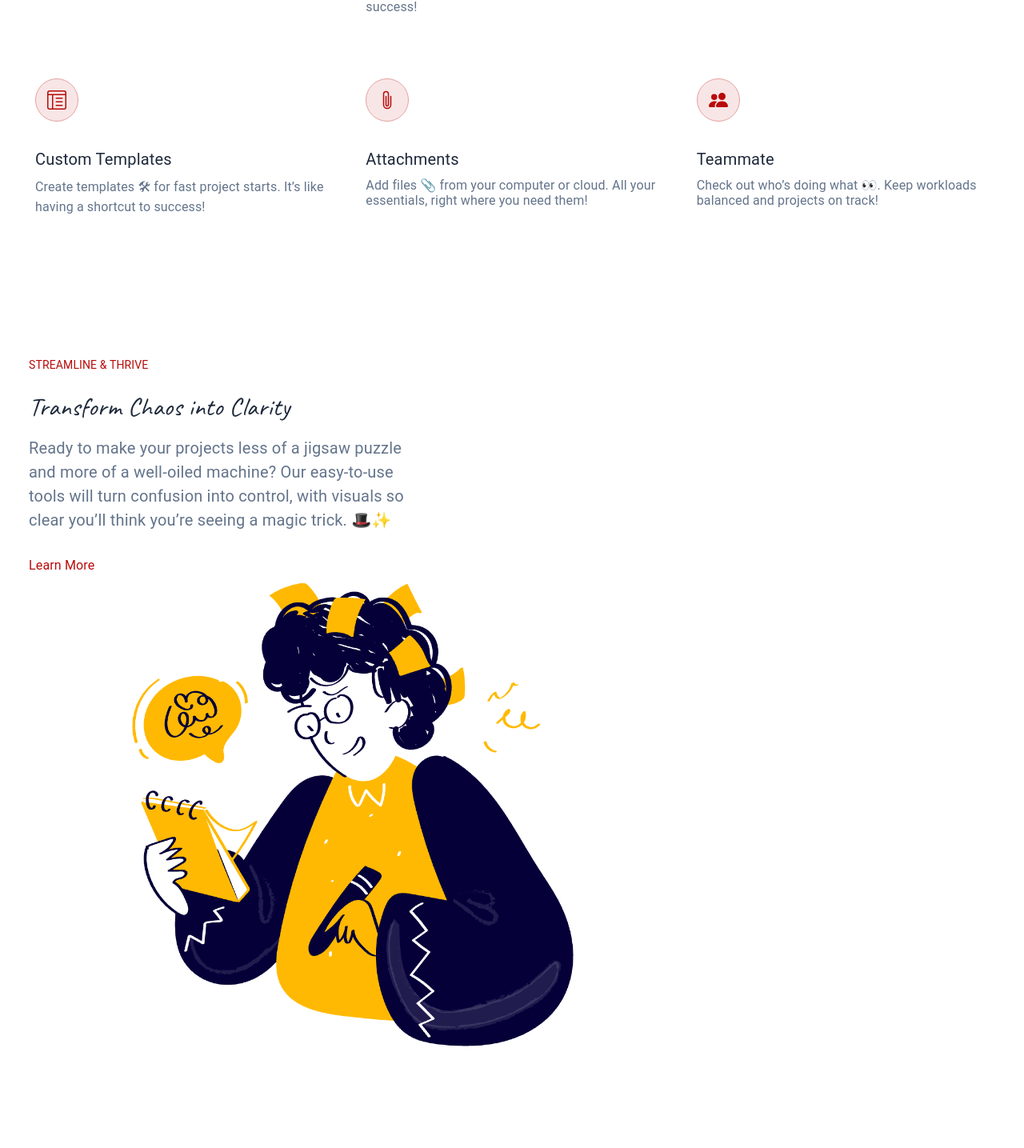
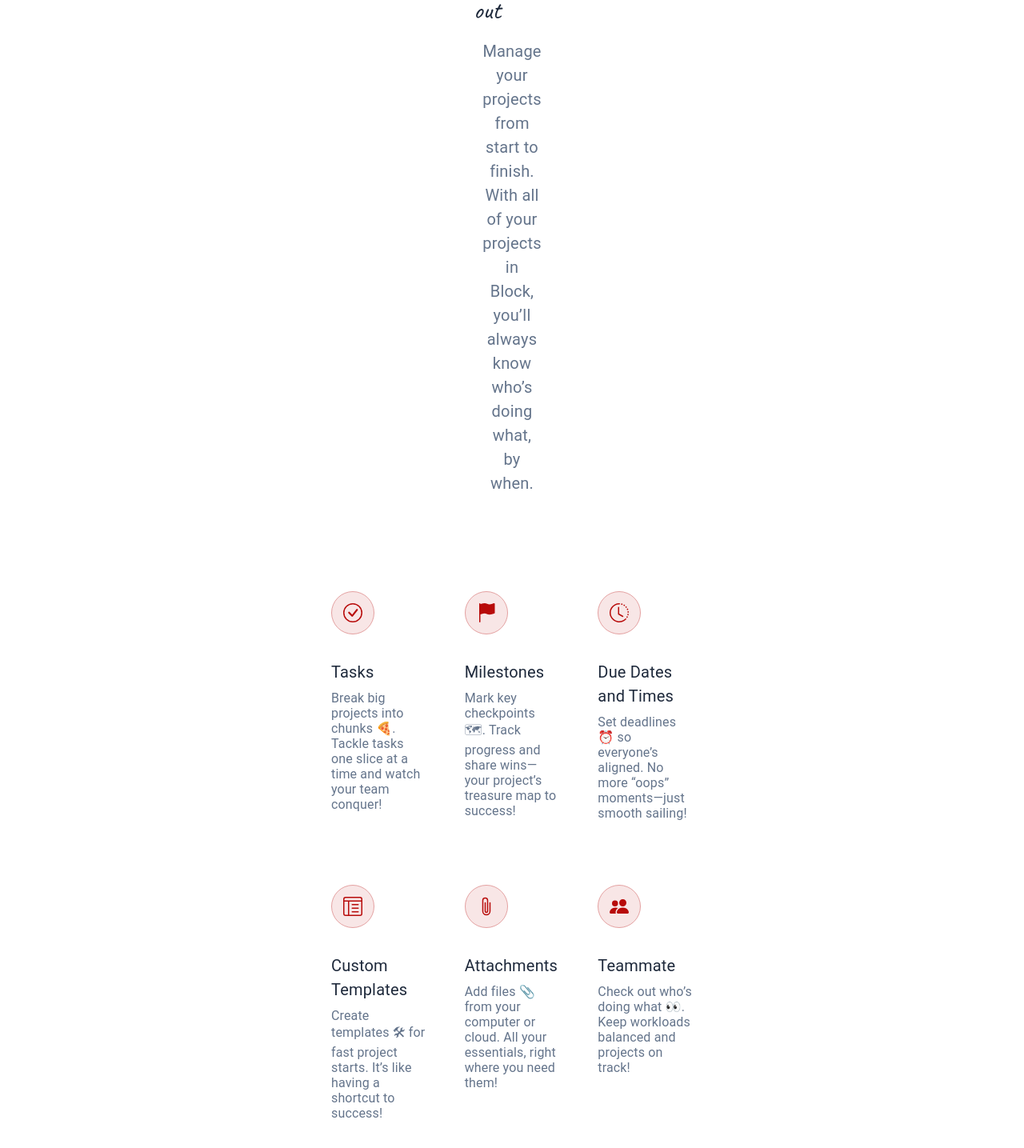
Before and after one commit to devxquadgit/devxquad, a Next.js app in the folder client/: page / in a window 1280 px wide. Shown: the part 1339-2774 px from the top of the page at 80% size. Built offline with nearby package versions, Linux system fonts and the light colour scheme.

Commit message:
[Fix]: For tablets

```diff
--- a/client/src/components/Card/index.tsx
+++ b/client/src/components/Card/index.tsx
@@ -8,9 +8,14 @@
   margin: 2.5rem 0;
   display: flex;
   gap: 24px;
+  padding: ${(props) => props.component === "Feature" && "0 24px"};
 
   @media (max-width: 768px) {
   	margin: ${(props) => props.component === "Feature" ? "1.2rem 0" : "2.5rem 0"};
+  }
+
+  @media (max-width: 767px) {
+    padding: ${(props) => props.component === "Feature" && "0px"};
   }
 `;
 
@@ -19,7 +24,7 @@
   align-items: flex-start;
   flex-direction: column;
 
-  @media (max-width: 768px) {
+  @media (max-width: 767px) {
   	align-items: ${(props) => props.component === "Feature" ? "center" : "flex-start"};
   	text-align: ${(props) => props.component === "Feature" ? "center" : "left"};
   }
--- a/client/src/layouts/Feature/index.tsx
+++ b/client/src/layouts/Feature/index.tsx
@@ -27,6 +27,11 @@
     max-width: calc(100% - 6rem);
     margin-bottom: 20px;
   }
+
+  @media (max-width: 767px) {
+    max-width: 100%;
+    margin-bottom: 20px;
+  }
 `;
 
 const StyledFeatureMain = styled.div`
@@ -45,8 +50,8 @@
     grid-template-columns: repeat(2, 1fr);
   }
 
-  @media (max-width: 768px) {
-    margin: 0 2rem;
+  @media (max-width: 767px) {
+    margin: 0;
     grid-template-columns: repeat(1, 1fr);
   }
 `;
@@ -82,9 +87,6 @@
                 SVG={SVG}
                 Heading={Heading}
                 Desc={Desc}
-                style={{
-                  padding: '0 24px'
-                }}
               />
             )
           })}
--- a/client/src/layouts/Info/index.tsx
+++ b/client/src/layouts/Info/index.tsx
@@ -11,6 +11,10 @@
 	flex-direction: row;
 	align-items: center;
 	margin-top: 100px;
+
+	@media (max-width: 767px) {
+    flex-direction: column;
+  }
 `;
 
 const StyledHeading = styled.div<{ isEven: boolean }>`
@@ -22,6 +26,11 @@
 
 	@media (max-width: 1024px) {
 		width: 42.5%;
+  }
+
+	@media (max-width: 767px) {
+		order: 0;
+    width: 100%;
   }
 `;
 
@@ -37,6 +46,12 @@
 
 	@media (max-width: 1024px) {
 		margin: 0;
+  }
+
+	@media (max-width: 767px) {
+		padding: 0;
+		padding-top: 2rem;
+    width: 100%;
   }
 `;
 
--- a/client/src/pages/index.tsx
+++ b/client/src/pages/index.tsx
@@ -27,6 +27,10 @@
 
   @media (min-width: 1400px) {
     max-width: 1320px;
+  }
+
+  @media (min-width: 767px) {
+    max-width: 540px;
   }
 `;
 
--- a/client/src/theme/WTypo/index.tsx
+++ b/client/src/theme/WTypo/index.tsx
@@ -13,6 +13,10 @@
 
 	@media (max-width: 900px) {
     font-size: ${(props) => props.type === "main-lg" ? "47px" : props.type === "sub-xl" ? "29px" : getFontStyles(props.type).fontSize};
+  }
+
+	@media (max-width: 768px) {
+    font-size: ${(props) => props.type === "main-lg" ? "44px" : props.type === "sub-xl" ? "29px" : getFontStyles(props.type).fontSize};
   }
 `;
 
```
